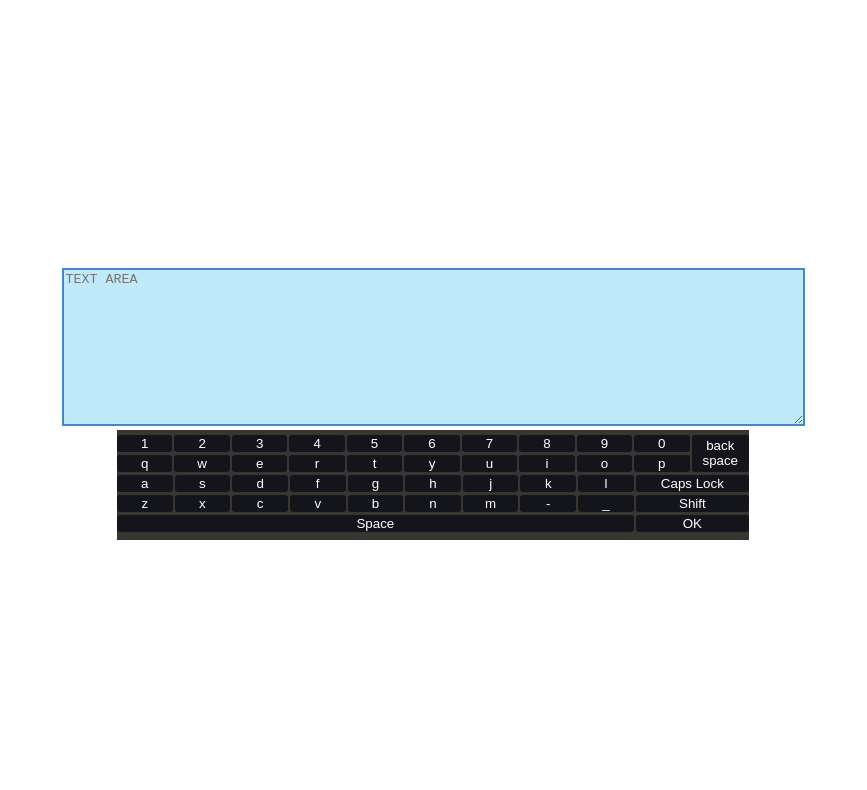
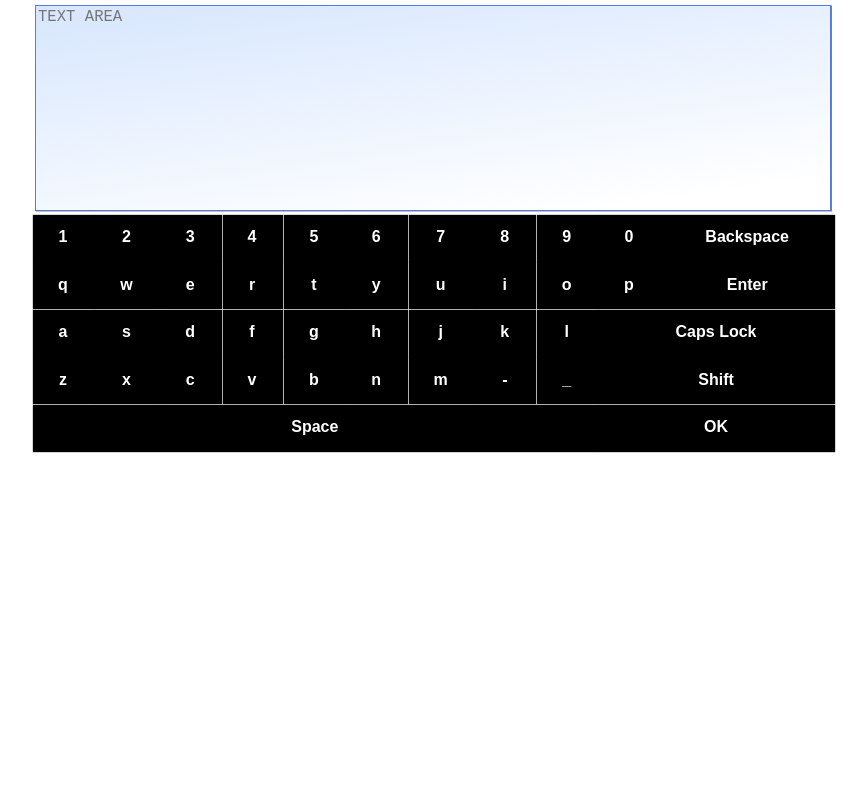
Before and after one commit to lejlamemic1011/Day20-21, a website: page ex01/src/index.html in a window 1280 px wide. Shown: the part 63-853 px from the top of the page, without its empty margins (207-1074 px from the left). After the commit the page ends 800 px from the top, so only its background shows below. Drawn offline with Linux system fonts and the light colour scheme.

Commit message:
Add files via upload

```diff
--- a/ex01/src/index.css
+++ b/ex01/src/index.css
@@ -1,72 +1,215 @@
-.heading {
+body {
+  font-family: Arial, Helvetica, sans-serif;
+}
+h2 {
+  color: #000000;
   text-align: center;
 }
-
 .wrapper {
-  width: 100%;
-  height: 100vh;
-  display: flex;
-  flex-direction: column;
-  justify-content: center;
-  align-items: center;
+  text-align: center;
+  height: fit-content;
 }
 
-.keyboard-wrapper {
-  width: 50%;
-  padding: 5px 0;
-  background-color: #383631;
-  height: 100px;
+#text_area {
+  resize: none;
+  width: 90%;
+  max-width: 790px;
+  height: 200px;
+  font-size: 1.2em;
+  color: rgb(0, 0, 0);
+  border: 1px solid rgb(86, 123, 224);
+  box-shadow: 1px 0.5px rgba(0, 0, 0, 0.5);
+  background: linear-gradient(352deg, rgba(255, 255, 255) 10%, rgb(201, 222, 253) 130%);
 }
-
-.keys {
-  width: 100%;
-  display: grid;
-  grid-row-gap: 3px;
-}
-
-.first-grid {
-  width: 100%;
-  display: grid;
-  grid-template-columns: 1fr 1fr 1fr 1fr 1fr 1fr 1fr 1fr 1fr 1fr 1fr;
-  grid-template-rows: 1fr 1fr;
-  grid-gap: 3px 2px;
-}
-
-.back-space {
-  grid-column: 11/13;
-  grid-row: 1/3;
-}
-
-.second-grid {
-  width: 100%;
-  display: grid;
-  grid-template-columns: 1fr 1fr 1fr 1fr 1fr 1fr 1fr 1fr 1fr 1fr 1fr;
-  grid-gap: 3px 2px;
-}
-
-.special-key {
-  grid-column: 10/12;
-}
-
-.space-key {
-  grid-column: 1/10;
-}
-
-.ok-key {
-  grid-column: 10/12;
+#text_area:focus {
+  outline: none;
 }
 
 .key {
-  background-color: #14151a;
-  color: #fff;
+  font-weight: 600;
+  font-size: 1em;
+  color: #ffffff;
+  background: #000000;
+  border: none;
+  user-select: none;
+  box-shadow: 1px 1px 1px 1px #000000;
+}
+.key:focus {
   outline: none;
-  border: none;
-  border-radius: 3px;
+}
+.key:active {
+  background: #000000;
 }
 
-textarea {
-  border: 2px solid #4489c2;
-  background-color: #c0e9fa;
-  outline: none;
-  color: #4489c2;
+/** KLASE ZA IMPORT KROZ JAVASCRIPT */
+.uppercase {
+  text-transform: uppercase;
 }
+
+/* *** GRID *** */
+.keys {
+  box-sizing: border-box;
+  width: 95%;
+  margin: auto;
+  max-width: 800px;
+  display: grid;
+  grid-template-columns: repeat(12 1fr);
+  grid-template-rows: 45px 45px 45px 45px 45px;
+  grid-gap: 2.5px;
+}
+
+#n1,
+#n2,
+#n3,
+#n4,
+#n5,
+#n6,
+#n7,
+#n8,
+#n9,
+#n0 {
+  grid-row-start: 1;
+  grid-row-end: 2;
+}
+#q,
+#w,
+#e,
+#r,
+#t,
+#y,
+#u,
+#i,
+#o,
+#p {
+  grid-row-start: 2;
+  grid-row-end: 3;
+}
+#a,
+#s,
+#d,
+#f,
+#g,
+#h,
+#j,
+#k,
+#l,
+#caps {
+  grid-row-start: 3;
+  grid-row-end: 4;
+}
+#z,
+#x,
+#c,
+#v,
+#b,
+#n,
+#m,
+#povlaka,
+#donja,
+#shift {
+  grid-row-start: 4;
+  grid-row-end: 5;
+}
+#space,
+#ok {
+  grid-row-start: 5;
+  grid-row-end: 6;
+}
+
+#n1,
+#q,
+#a,
+#z {
+  grid-column-start: 1;
+  grid-column-end: 2;
+}
+
+#n2,
+#w,
+#s,
+#x {
+  grid-column-start: 2;
+  grid-column-end: 3;
+}
+#n3,
+#e,
+#d,
+#c {
+  grid-column-start: 3;
+  grid-column-end: 4;
+}
+#n4,
+#r,
+#f,
+#v {
+  grid-column-start: 4;
+  grid-column-end: 5;
+}
+#n5,
+#t,
+#g,
+#b {
+  grid-column-start: 5;
+  grid-column-end: 6;
+}
+#n6,
+#y,
+#h,
+#n {
+  grid-column-start: 6;
+  grid-column-end: 7;
+}
+
+#n7,
+#u,
+#j,
+#m {
+  grid-column-start: 7;
+  grid-column-end: 8;
+}
+#n8,
+#i,
+#k,
+#povlaka {
+  grid-column-start: 8;
+  grid-column-end: 9;
+}
+#n9,
+#o,
+#l,
+#donja {
+  grid-column-start: 9;
+  grid-column-end: 10;
+}
+
+#n0,
+#p {
+  grid-column-start: 10;
+  grid-column-end: 11;
+}
+
+#shift,
+#caps,
+#ok {
+  grid-column-start: 10;
+  grid-column-end: 13;
+}
+
+#backspace {
+  grid-row-start: 1;
+  grid-row-end: 2;
+  grid-column-start: 11;
+  grid-column-end: 13;
+}
+
+#enter {
+  grid-row-start: 2;
+  grid-row-end: 3;
+  grid-column-start: 11;
+  grid-column-end: 13;
+}
+
+#space {
+  grid-column-start: 1;
+  grid-column-end: 10;
+}
--- a/ex01/src/index.html
+++ b/ex01/src/index.html
@@ -1,75 +1,65 @@
 <!DOCTYPE html>
 <html lang="en">
   <head>
-        <meta charset="UTF-8">
-        <meta http-equiv="X-UA-Compatible" content="IE=edge">
-        <meta name="viewport" content="width=device-width, initial-scale=1.0">
-        <title>Virtual Keyboard</title>
-        <link rel="stylesheet" href="./index.css">
+    <meta charset="UTF-8" />
+    <meta http-equiv="X-UA-Compatible" content="IE=edge" />
+    <meta name="viewport" content="width=device-width, initial-scale=1.0" />
+    <link rel="stylesheet" href="index.css" />
+    <title>QWERTY keyboard</title>
   </head>
   <body>
-        <h2 class="heading">Virtual Keyboard</h2>
+    <h2>QWERTY keyboard</h2>
     <div class="wrapper">
-            <div class="textarea">
-                <textarea name="" id="textarea" cols="90" rows="10" placeholder="TEXT AREA"></textarea>
-            </div>
-            <div class="keyboard-wrapper">
+      <textarea id="text_area" placeholder="TEXT AREA"></textarea>
+      <div class="keyboard">
         <div class="keys">
-                    <div class="first-grid">
-                        <button class="key" value="1">1</button>
-                        <button class="key" value="2">2</button>
-                        <button class="key" value="3">3</button>
-                        <button class="key" value="4">4</button>
-                        <button class="key" value="5">5</button>
-                        <button class="key" value="6">6</button>
-                        <button class="key" value="7">7</button>
-                        <button class="key" value="8">8</button>
-                        <button class="key" value="9">9</button>
-                        <button class="key" value="0">0</button>
-                        <button class="back-space key" value="backSpace">back space</button>
-                        <button class="key" value="q">q</button>
-                        <button class="key" value="w">w</button>
-                        <button class="key" value="e">e</button>
-                        <button class="key" value="r">r</button>
-                        <button class="key" value="t">t</button>
-                        <button class="key" value="y">y</button>
-                        <button class="key" value="u">u</button>
-                        <button class="key" value="i">i</button>
-                        <button class="key" value="o">o</button>
-                        <button class="key" value="p">p</button>
-                    </div>
-                    <div class="second-grid">
-                        <button class="key" value="a">a</button>
-                        <button class="key" value="s">s</button>
-                        <button class="key" value="d">d</button>
-                        <button class="key" value="f">f</button>
-                        <button class="key" value="g">g</button>
-                        <button class="key" value="h">h</button>
-                        <button class="key" value="j">j</button>
-                        <button class="key" value="k">k</button>
-                        <button class="key" value="l">l</button>
-                        <button class="special-key key" value="capsLock">Caps Lock</button>
-                    </div>
-                    <div class="second-grid">
-                        <button class="key" value="z">z</button>
-                        <button class="key" value="x">x</button>
-                        <button class="key" value="c">c</button>
-                        <button class="key" value="v">v</button>
-                        <button class="key" value="b">b</button>
-                        <button class="key" value="">n</button>
-                        <button class="key" value="m">m</button>
-                        <button class="key" value="-">-</button>
-                        <button class="key" value="_">_</button>
-                        <button class="special-key key" value="shift">Shift</button>
-                    </div>
-                    <div class="second-grid">
-                        <button class="space-key key" value="space">Space</button>
-                        <button class="ok-key key" type="submit">OK</button>
+          <button class="key regular_key" value="1" id="n1">1</button>
+          <button class="key regular_key" value="2" id="n2">2</button>
+          <button class="key regular_key" value="3" id="n3">3</button>
+          <button class="key regular_key" value="4" id="n4">4</button>
+          <button class="key regular_key" value="5" id="n5">5</button>
+          <button class="key regular_key" value="6" id="n6">6</button>
+          <button class="key regular_key" value="7" id="n7">7</button>
+          <button class="key regular_key" value="8" id="n8">8</button>
+          <button class="key regular_key" value="9" id="n9">9</button>
+          <button class="key regular_key" value="0" id="n0">0</button>
+          <button class="key veliko_slovo regular_key" value="q" id="q">q</button>
+          <button class="key veliko_slovo regular_key" value="w" id="w">w</button>
+          <button class="key veliko_slovo regular_key" value="e" id="e">e</button>
+          <button class="key veliko_slovo regular_key" value="r" id="r">r</button>
+          <button class="key veliko_slovo regular_key" value="t" id="t">t</button>
+          <button class="key veliko_slovo regular_key" value="y" id="y">y</button>
+          <button class="key veliko_slovo regular_key" value="u" id="u">u</button>
+          <button class="key veliko_slovo regular_key" value="i" id="i">i</button>
+          <button class="key veliko_slovo regular_key" value="o" id="o">o</button>
+          <button class="key veliko_slovo regular_key" value="p" id="p">p</button>
+          <button class="key veliko_slovo regular_key" value="a" id="a">a</button>
+          <button class="key veliko_slovo regular_key" value="s" id="s">s</button>
+          <button class="key veliko_slovo regular_key" value="d" id="d">d</button>
+          <button class="key veliko_slovo regular_key" value="f" id="f">f</button>
+          <button class="key veliko_slovo regular_key" value="g" id="g">g</button>
+          <button class="key veliko_slovo regular_key" value="h" id="h">h</button>
+          <button class="key veliko_slovo regular_key" value="j" id="j">j</button>
+          <button class="key veliko_slovo regular_key" value="k" id="k">k</button>
+          <button class="key veliko_slovo regular_key" value="l" id="l">l</button>
+          <button class="key veliko_slovo regular_key" value="z" id="z">z</button>
+          <button class="key veliko_slovo regular_key" value="x" id="x">x</button>
+          <button class="key veliko_slovo regular_key" value="c" id="c">c</button>
+          <button class="key veliko_slovo regular_key" value="v" id="v">v</button>
+          <button class="key veliko_slovo regular_key" value="b" id="b">b</button>
+          <button class="key veliko_slovo regular_key" value="n" id="n">n</button>
+          <button class="key veliko_slovo regular_key" value="m" id="m">m</button>
+          <button class="key regular_key" value="-" id="povlaka">-</button>
+          <button class="key regular_key" value="_" id="donja">_</button>
+          <button class="key wide_key" id="caps">Caps Lock</button>
+          <button class="key wide_key" id="enter">Enter</button>
+          <button class="key wide_key" id="shift">Shift</button>
+          <button type="submit" class="key wide_key" id="ok">OK</button>
+          <button class="key wide_key" value="" id="backspace">Backspace</button>
+          <button class="key ultra_wide_key" id="space">Space</button>
         </div>
       </div>
     </div>
-        </div>
-
-        <script src="./index.js"></script>
+    <script src="index.js"></script>
   </body>
 </html>
--- a/ex01/src/index.js
+++ b/ex01/src/index.js
@@ -1,40 +1,61 @@
-const keys = document.querySelectorAll(".key");
-const textArea = document.querySelector("#textarea");
-let output = [];
-const specialKeys = ["capsLock", "space", "backSpace"];
-let capsLock = false;
+const textarea = document.getElementById("text_area");
+const capslock = document.getElementById("caps");
+const backspace = document.getElementById("backspace");
+const shift = document.getElementById("shift");
+const enter = document.getElementById("enter");
+const ok = document.getElementById("ok");
+const space = document.getElementById("space");
+const slova = document.querySelectorAll("button.veliko_slovo");
+const keys = document.getElementsByClassName("key");
 
+// Capslock dodaje klasu uppercase slovima
+capslock.addEventListener("click", () => {
+  for (let i of slova) {
+    i.classList.toggle("uppercase");
+  }
+});
 
-const upperCase = char => char.toUpperCase();
+// Ispis slova u textarea string
+for (let i of keys) {
+  i.addEventListener("click", () => {
+    if (i.classList.contains("uppercase") === true) {
+      textarea.value += i.value.toUpperCase();
+    } else {
+      textarea.value += i.value;
+    }
+  });
+}
 
-keys.forEach(key => {
-    key.addEventListener("click", e => {
-        if(specialKeys.indexOf(e.target.value) != -1){
-            if(e.target.value == "capsLock" && capsLock == false){
-                capsLock = true;
-            }else if(capsLock == true){
-                capsLock = false;
-            }else if(e.target.value === "space"){
-                output.push(" ");
-                textArea.innerText += output.join("");
-            }else if(e.target.value = "backSpace"){
-                output.pop();
-                textArea.innerText += output.join("");
-            }
+// Brisanje slova
+backspace.addEventListener("click", () => {
+  textarea.value = textarea.value.substring(0, textarea.value.length - 1);
+});
 
-        }
+// Razmak izmedju slova
+space.addEventListener("click", () => {
+  textarea.value += " ";
+});
 
-        if(capsLock === true && e.target.value != "capsLock") {
-            output.push(e.target.value.toUpperCase());
-            textArea.innerText += output.join("");
-        }
+// Enter nova linija
+enter.addEventListener("click", () => {
+  textarea.value += "\n";
+});
 
+// Ispis poruke u alert prozoru
+ok.addEventListener("click", () => {
+  if (textarea.value !== "") {
+    alert(textarea.value);
+  }
+});
 
-        if(specialKeys.indexOf(e.target.value) == -1 && capsLock == false){
-        output.push(e.target.value);
-        textArea.innerText += output.join("");
-        }
-
-
-    })
+// Shift dugme velika slova jednokratno
+shift.addEventListener("click", () => {
+  for (let i of slova) {
+    i.classList.toggle("uppercase");
+    i.addEventListener("click", () => {
+      for (let i of slova) {
+        i.classList.remove("uppercase");
+      }
+    });
+  }
 });
```
Lines whose indentation alone changed are shown as unchanged.
